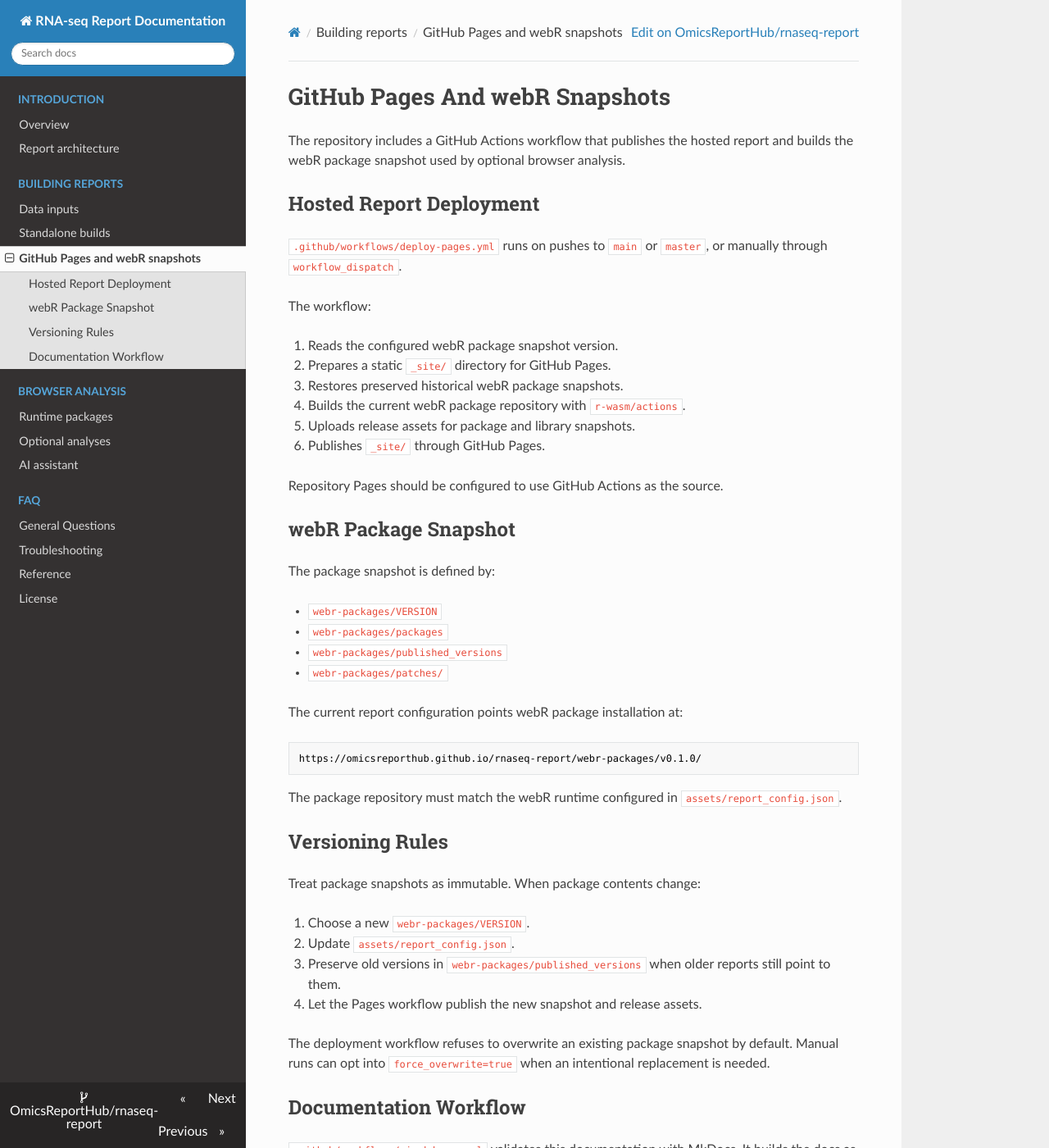
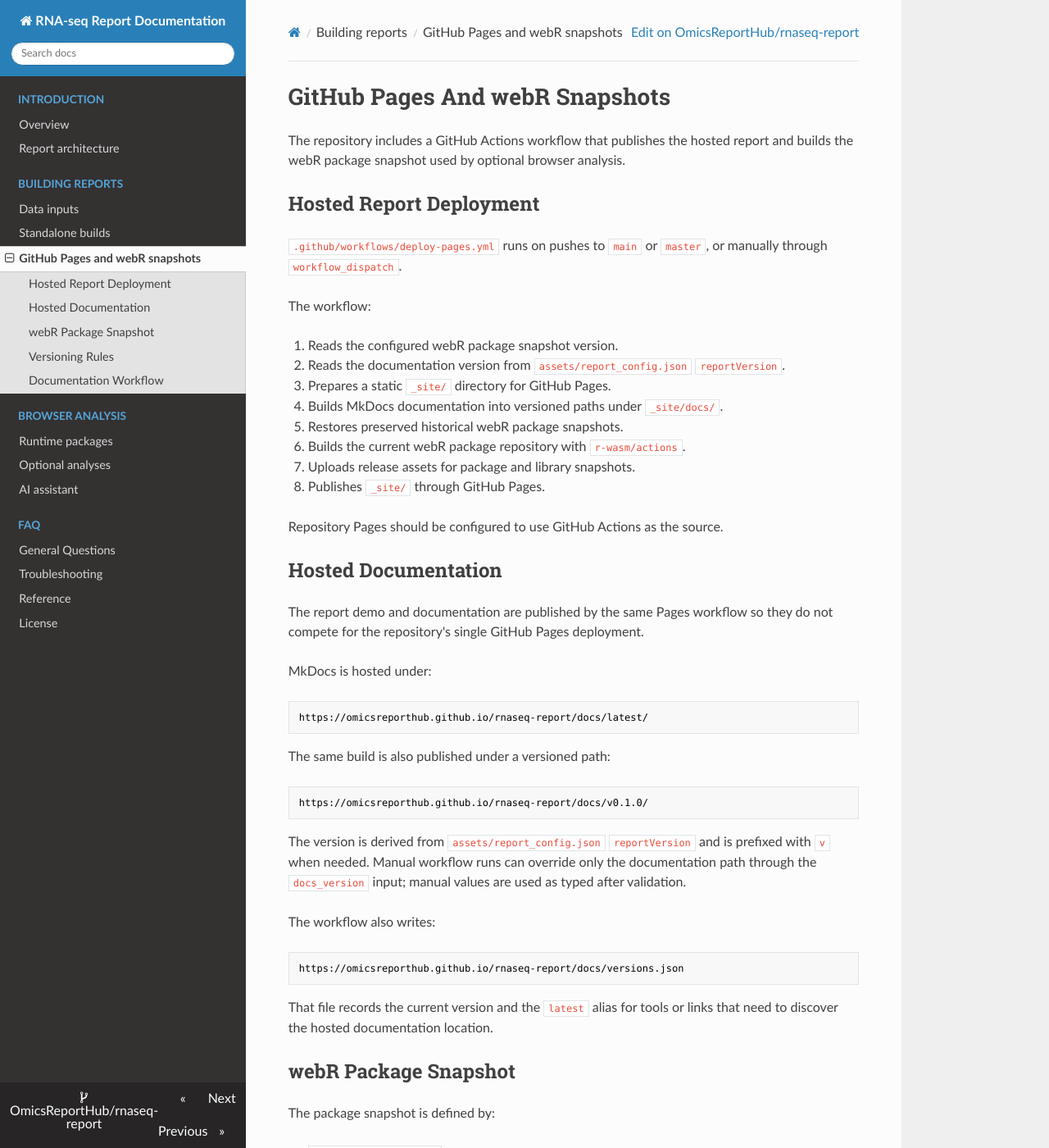
Before and after one commit to CCRSF-IFX/fsgc-rnaseq-report, an MkDocs documentation site: the page built from docs/deployment.md, in a window 1280 px wide and 1400 px high. Shown: the whole window at 82% size. Built offline with MkDocs 1.6.1, drawn with Linux system fonts in a browser that asks for light colours; nearby versions of some CDN libraries; some of the changed text lies outside the part shown.

Commit message:
Publish versioned MkDocs pages

````diff
--- a/docs/deployment.md
+++ b/docs/deployment.md
@@ -11,13 +11,47 @@ manually through `workflow_dispatch`.
 The workflow:
 
 1. Reads the configured webR package snapshot version.
-2. Prepares a static `_site/` directory for GitHub Pages.
-3. Restores preserved historical webR package snapshots.
-4. Builds the current webR package repository with `r-wasm/actions`.
-5. Uploads release assets for package and library snapshots.
-6. Publishes `_site/` through GitHub Pages.
+2. Reads the documentation version from `assets/report_config.json`
+   `reportVersion`.
+3. Prepares a static `_site/` directory for GitHub Pages.
+4. Builds MkDocs documentation into versioned paths under `_site/docs/`.
+5. Restores preserved historical webR package snapshots.
+6. Builds the current webR package repository with `r-wasm/actions`.
+7. Uploads release assets for package and library snapshots.
+8. Publishes `_site/` through GitHub Pages.
 
 Repository Pages should be configured to use GitHub Actions as the source.
+
+## Hosted Documentation
+
+The report demo and documentation are published by the same Pages workflow so
+they do not compete for the repository's single GitHub Pages deployment.
+
+MkDocs is hosted under:
+
+```text
+https://omicsreporthub.github.io/rnaseq-report/docs/latest/
+```
+
+The same build is also published under a versioned path:
+
+```text
+https://omicsreporthub.github.io/rnaseq-report/docs/v0.1.0/
+```
+
+The version is derived from `assets/report_config.json` `reportVersion` and is
+prefixed with `v` when needed. Manual workflow runs can override only the
+documentation path through the `docs_version` input; manual values are used as
+typed after validation.
+
+The workflow also writes:
+
+```text
+https://omicsreporthub.github.io/rnaseq-report/docs/versions.json
+```
+
+That file records the current version and the `latest` alias for tools or links
+that need to discover the hosted documentation location.
 
 ## webR Package Snapshot
 
@@ -48,11 +82,14 @@ Treat package snapshots as immutable. When package contents change:
 4. Let the Pages workflow publish the new snapshot and release assets.
 
 The deployment workflow refuses to overwrite an existing package snapshot by
-default. Manual runs can opt into `force_overwrite=true` when an intentional
-replacement is needed.
+default. If the configured package snapshot already exists, the workflow
+preserves that hosted snapshot and can still publish report or documentation
+changes. Manual runs can opt into `force_overwrite=true` when an intentional
+package replacement is needed.
 
 ## Documentation Workflow
 
-`.github/workflows/ci_mkdocs.yaml` validates this documentation with MkDocs. It
-builds the docs as a CI artifact and does not deploy to `gh-pages`, so it avoids
-conflicting with the report demo Pages workflow.
+`.github/workflows/ci_mkdocs.yaml` validates this documentation with MkDocs
+using the same versioned directory layout as the Pages deployment. It uploads
+the built documentation as a CI artifact. The actual hosted documentation is
+published by `.github/workflows/deploy-pages.yml`.
````
Also changed, not shown: docs/index.md (+11 -0 lines), 2 other files.
